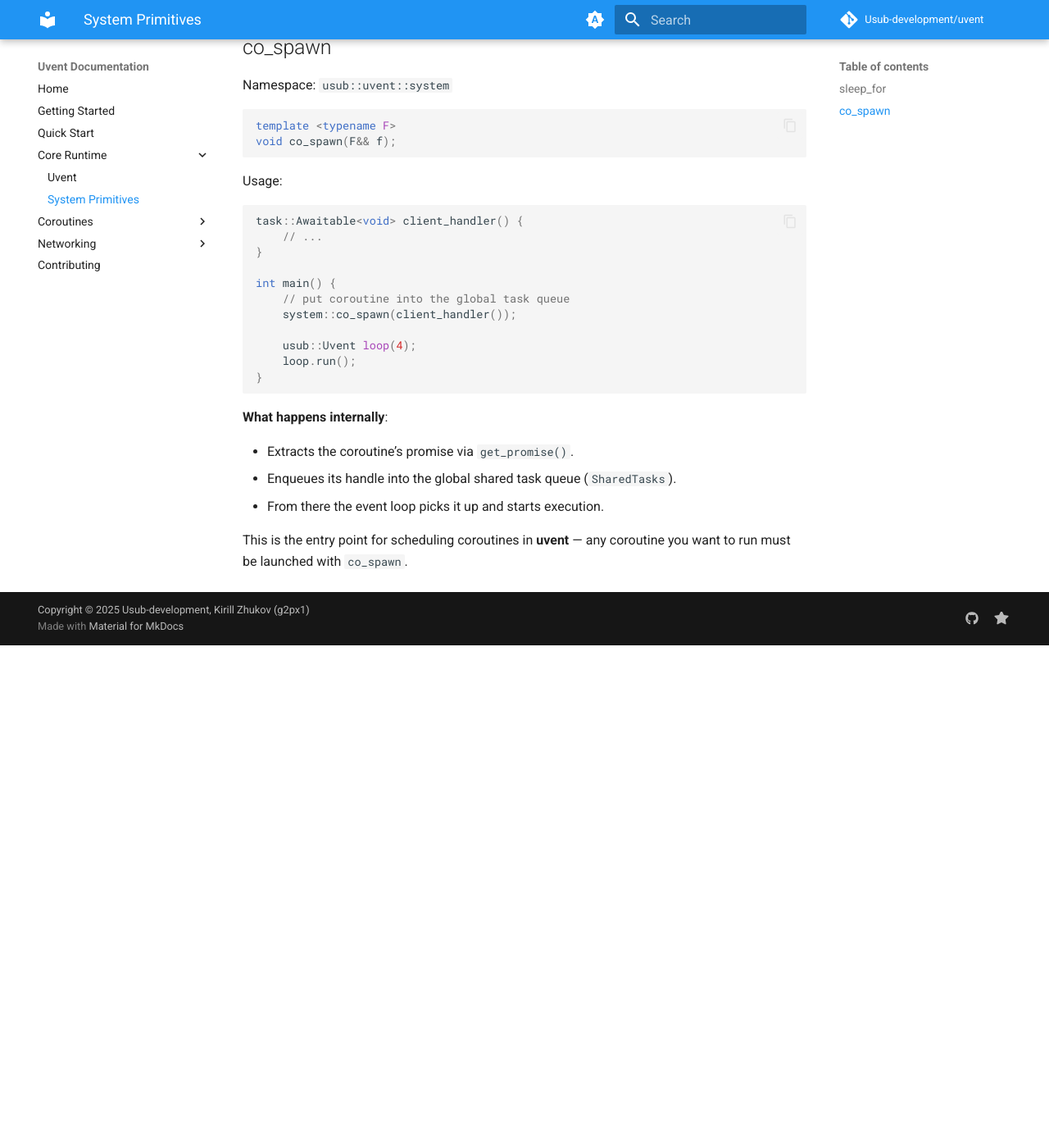
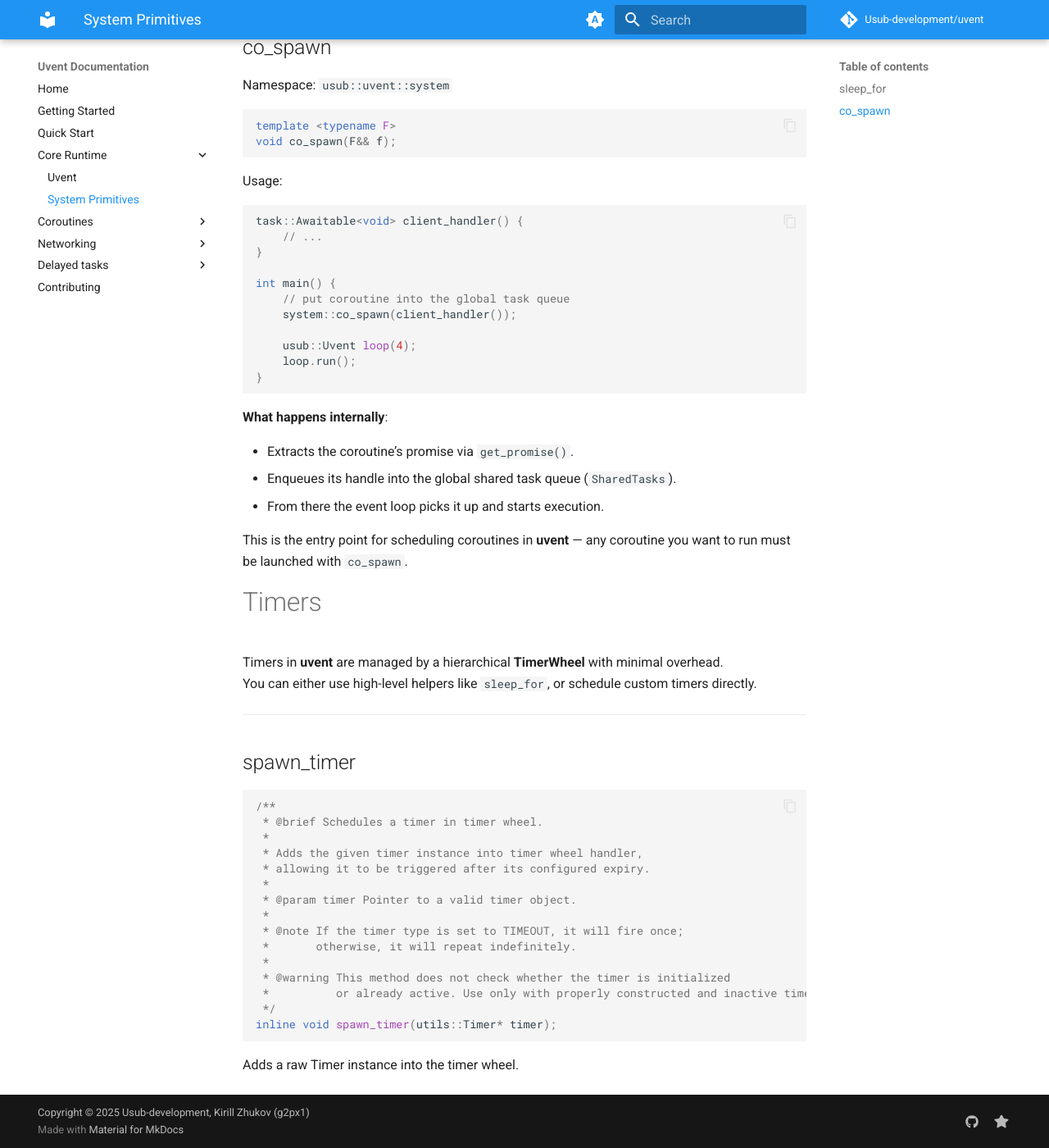
Before and after one commit to Usub-development/uvent, an MkDocs documentation site: the page built from docs/system_primitives.md, in a window 1280 px wide and 1400 px high, scrolled down 948 px. Shown: the whole window at 82% size. Built offline with MkDocs 1.6.1 and Material for MkDocs 9.7.7, drawn with Linux system fonts in a browser that asks for light colours; comment, search, counter and statistics services are not loaded; before the commit the page ends 1735 px from its top, so only the background shows below that.

Commit message:
docs update

````diff
--- a/docs/system_primitives.md
+++ b/docs/system_primitives.md
@@ -70,3 +70,31 @@ int main() {
 * From there the event loop picks it up and starts execution.
 
 This is the entry point for scheduling coroutines in **uvent** — any coroutine you want to run must be launched with `co_spawn`.
+
+# Timers
+
+Timers in **uvent** are managed by a hierarchical **TimerWheel** with minimal overhead.
+You can either use high-level helpers like `sleep_for`, or schedule custom timers directly.
+
+---
+
+## spawn_timer
+
+```cpp
+/**
+ * @brief Schedules a timer in timer wheel.
+ *
+ * Adds the given timer instance into timer wheel handler,
+ * allowing it to be triggered after its configured expiry.
+ *
+ * @param timer Pointer to a valid timer object.
+ *
+ * @note If the timer type is set to TIMEOUT, it will fire once;
+ *       otherwise, it will repeat indefinitely.
+ *
+ * @warning This method does not check whether the timer is initialized
+ *          or already active. Use only with properly constructed and inactive timers.
+ */
+inline void spawn_timer(utils::Timer* timer);
+```
+Adds a raw Timer instance into the timer wheel.
--- a/mkdocs.yml
+++ b/mkdocs.yml
@@ -59,6 +59,8 @@ nav:
       - Awaitable Frame: awaitable_frame.md
   - Networking:
       - Socket: socket.md
+  - Delayed tasks:
+      - Timers: timers.md
   - Contributing: contributing.md
 
 extra:
````
Also changed, not shown: docs/socket.md (+7 -0 lines), docs/timers.md (added, +133 -0 lines), 1 other file.
